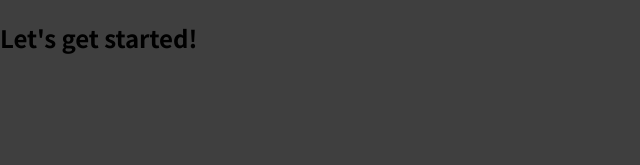
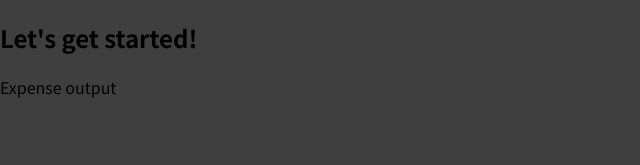
Before and after one commit to AliaksandrBortnik/react-complete, a JavaScript app: page / in a window 1280 px wide. Shown: the top 165 px of the page, without its empty margins (0-640 px from the left). Built offline with nearby package versions, Linux system fonts and the light colour scheme.

Commit message:
Trivial component inside App root

```diff
--- a/src/App.js
+++ b/src/App.js
@@ -1,7 +1,10 @@
+import ExpenseItem from './components/ExpenseItem';
+
 function App() {
   return (
     <div>
       <h2>Let's get started!</h2>
+      <ExpenseItem/>
     </div>
   );
 }
--- /dev/null
+++ b/src/components/ExpenseItem.js
@@ -0,0 +1,7 @@
+function ExpenseItem() {
+  return (
+    <p>Expense output</p>
+  );
+}
+
+export default ExpenseItem;
```
